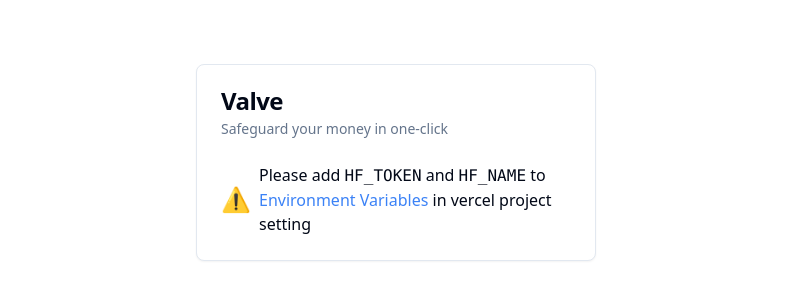
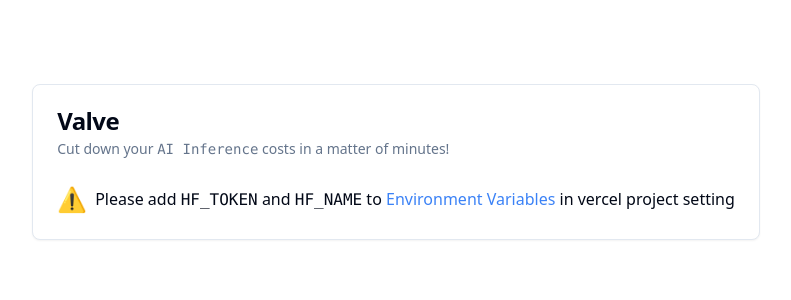
Before and after one commit to valvebara/valvebara, a Next.js app: page / in a window 1280 px wide. Shown: the part 238-538 px from the top of the page, without its empty margins (244-1035 px from the left). Built offline with nearby package versions, Linux system fonts and the light colour scheme.

Commit message:
chore: update title and description, optimize style

```diff
--- a/app/layout.tsx
+++ b/app/layout.tsx
@@ -1,8 +1,8 @@
 import React from "react";
 
 export const metadata = {
-  title: "Next.js",
-  description: "Generated by Next.js",
+  title: "Valve",
+  description: "Cut down your AI Inference costs in a matter of minutes!",
 };
 
 export default function RootLayout({
--- a/app/page.tsx
+++ b/app/page.tsx
@@ -16,10 +16,13 @@ export default function CardWithForm() {
     typeof process.env.HF_NAME !== "undefined";
   return (
     <div className="flex items-center justify-center h-screen">
-      <Card className="w-[400px]">
+      <Card className="w-auto">
         <CardHeader>
           <CardTitle>Valve</CardTitle>
-          <CardDescription>Safeguard your money in one-click</CardDescription>
+          <CardDescription>
+            Cut down your <code>AI Inference</code> costs in a matter of
+            minutes!
+          </CardDescription>
         </CardHeader>
         <CardContent>
           {configReady ? (
--- a/components/ui/card.tsx
+++ b/components/ui/card.tsx
@@ -1,4 +1,3 @@
-import { defaultConfig } from "next/dist/server/config-shared";
 import * as React from "react";
 
 import { cn } from "../../lib/utils";
```
